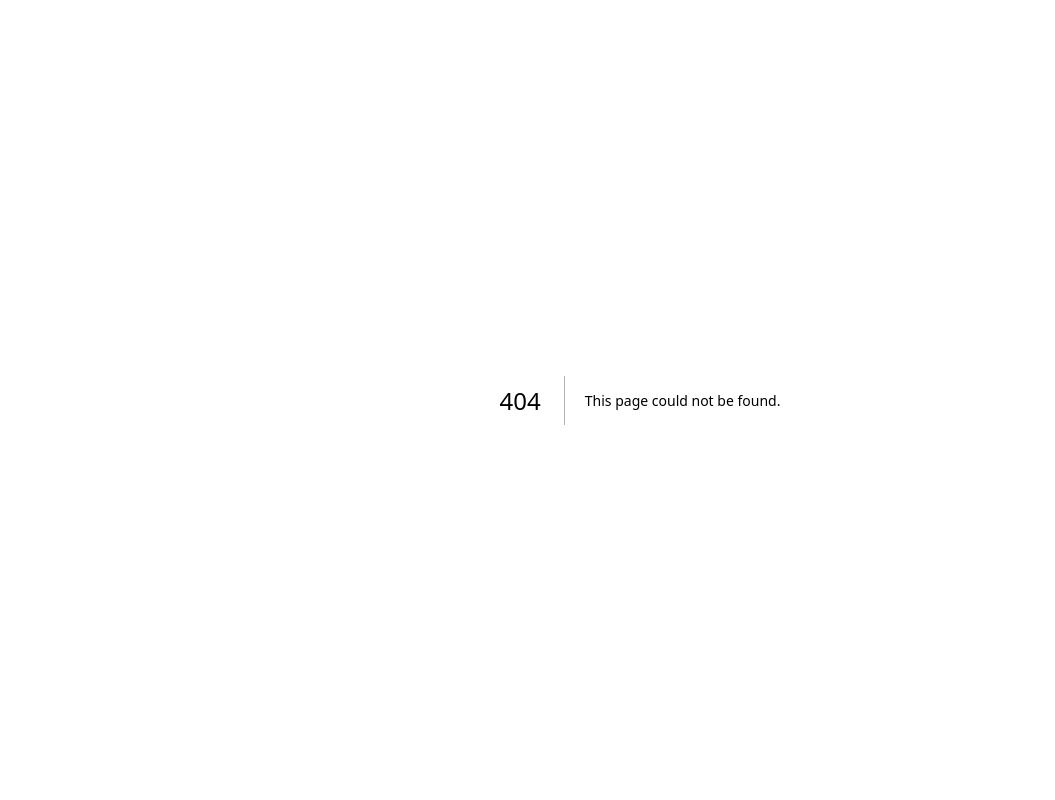
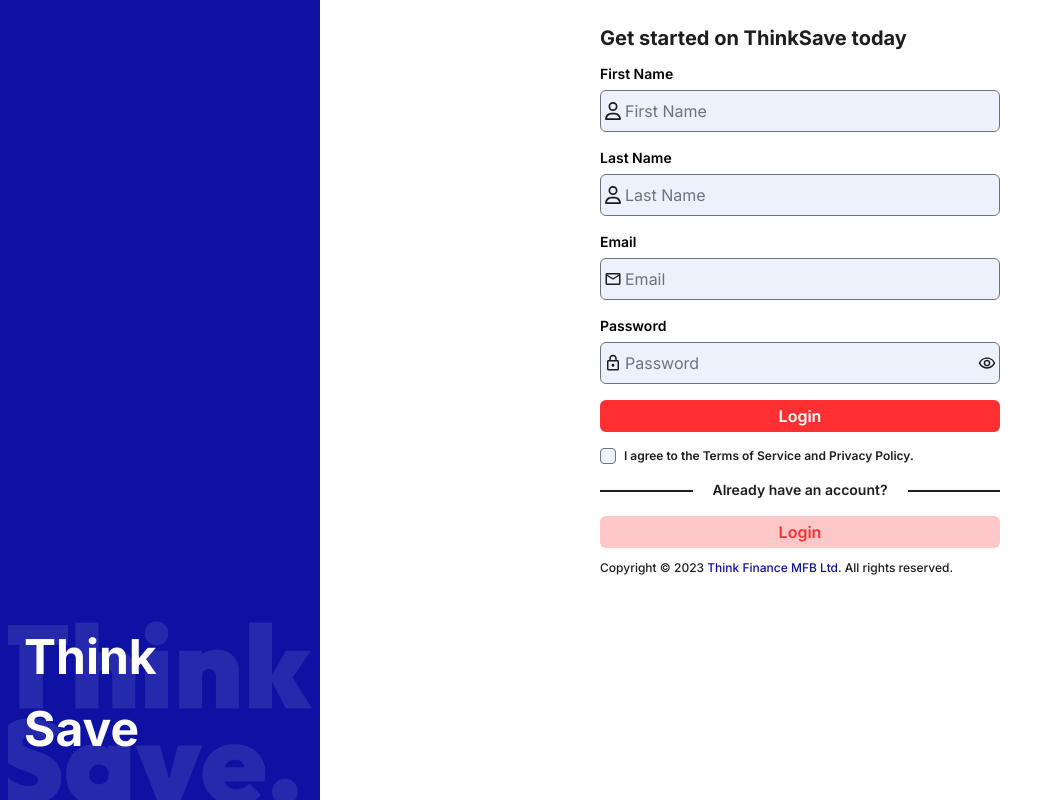
Before and after one commit to Nwachukwu-Uzor/think-save, a Next.js app: page /register in a window 1280 px wide. Before the commit this address had no page. Shown: the whole page, without its empty margins (0-1055 px from the left). Built offline with nearby package versions, Linux system fonts and the light colour scheme.

Commit message:
Add: registeration page

```diff
--- /dev/null
+++ b/app/register/page.tsx
@@ -0,0 +1,22 @@
+import AuthLayout from "@/components/auth/auth-layout";
+import RegisterForm from "@/components/auth/register-form";
+import React from "react";
+
+const Register = () => {
+  return (
+    <AuthLayout>
+      <article className="flex flex-col items-center min-h-screen">
+        <div className="bg-main-blue w-full p-8 rounded-b-xl lg:hidden">
+          <h2 className="text-lg text-white font-semibold text-center">
+            Get started today
+          </h2>
+        </div>
+        <div className="flex-1 pt-20 lg:pt-6 w-[95%] max-w-[400px]">
+          <RegisterForm />
+        </div>
+      </article>
+    </AuthLayout>
+  );
+};
+
+export default Register;
--- a/components/auth/login-form.tsx
+++ b/components/auth/login-form.tsx
@@ -41,7 +41,7 @@
         </span>
       </h3>
       <div className="mt-4 hidden lg:block">
-        <div className="flex justify-between gap-5">
+        <div className="flex justify-between gap-5 font-semibold">
           <span className="flex-1 inline-block border-b-2 h-2 w-full border-black translate-y-[50%]"></span>
           <span className="text-black">New to ThinkSave?</span>
           <span className="flex-1 inline-block border-b-2 h-2 w-full border-black translate-y-[50%]"></span>
--- a/components/auth/register-form.tsx
+++ b/components/auth/register-form.tsx
@@ -1,7 +1,88 @@
 import React from "react";
+import TextInput from "../shared/input";
+import {
+  MdOutlineEmail,
+  MdOutlineLock,
+  MdOutlineRemoveRedEye,
+} from "react-icons/md";
+import { FaRegUser } from "react-icons/fa6";
+import Link from "next/link";
+import Button from "../shared/button";
 
 const RegisterForm = () => {
-  return <div>RegisterForm</div>;
+  return (
+    <>
+      <form>
+        <h2 className="hidden lg:block text-xl font-bold mb-3 text-black">
+          Get started on ThinkSave today
+        </h2>
+        <div className="flex flex-col gap-4 lg:gap-4">
+          <TextInput
+            label="First Name"
+            placeholder="First Name"
+            leftIcon={<FaRegUser />}
+            id="firstName"
+            name="firstName"
+          />
+          <TextInput
+            label="Last Name"
+            placeholder="Last Name"
+            leftIcon={<FaRegUser />}
+            id="lastName"
+            name="lastName"
+          />
+          <TextInput
+            label="Email"
+            placeholder="Email"
+            leftIcon={<MdOutlineEmail />}
+            id="email"
+            name="email"
+          />
+          <TextInput
+            label="Password"
+            placeholder="Password"
+            leftIcon={<MdOutlineLock />}
+            rightIcon={<MdOutlineRemoveRedEye />}
+            id="password"
+            name="password"
+          />
+          <Button color="red">Login</Button>
+          <div className="flex items-center gap-2">
+            <input
+              type="checkbox"
+              className="rounded text-main-blue bg-input-bg"
+            />
+            <h2 className="text-xs font-semibold text-black">
+              I agree to the Terms of Service and Privacy Policy.
+            </h2>
+          </div>
+        </div>
+      </form>
+      <h3 className="mt-3 lg:hidden text-black font-semibold text-center">
+        Already have an account?{" "}
+        <span className="text-main-red">
+          <Link href="/login">Login</Link>
+        </span>
+      </h3>
+      <div className="mt-4 hidden lg:block">
+        <div className="flex justify-between gap-5">
+          <span className="flex-1 inline-block border-b-2 h-2 w-full border-black translate-y-[50%]"></span>
+          <span className="text-black text-sm font-semibold">Already have an account?</span>
+          <span className="flex-1 inline-block border-b-2 h-2 w-full border-black translate-y-[50%]"></span>
+        </div>
+        <div className="mt-4 hidden lg:block">
+          <Button color="light-red">
+            <Link href="/login">Login</Link>
+          </Button>
+          <h3 className="mt-3 text-black font-medium text-xs">
+            Copyright © 2023{" "}
+            <span className="text-main-blue">Think Finance MFB Ltd</span>. All
+            rights reserved.
+          </h3>
+        </div>
+      </div>
+    </>
+  );
 };
 
 export default RegisterForm;
--- a/package.json
+++ b/package.json
@@ -15,6 +15,7 @@
     "react-icons": "^5.0.1"
   },
   "devDependencies": {
+    "@tailwindcss/forms": "^0.5.7",
     "@types/node": "^20",
     "@types/react": "^18",
     "@types/react-dom": "^18",
--- a/tailwind.config.ts
+++ b/tailwind.config.ts
@@ -22,6 +22,6 @@
       },
     },
   },
-  plugins: [],
+  plugins: [require("@tailwindcss/forms")],
 };
 export default config;
```
Also changed, not shown: 1 other file (tests, documents, lock files or other folders).
